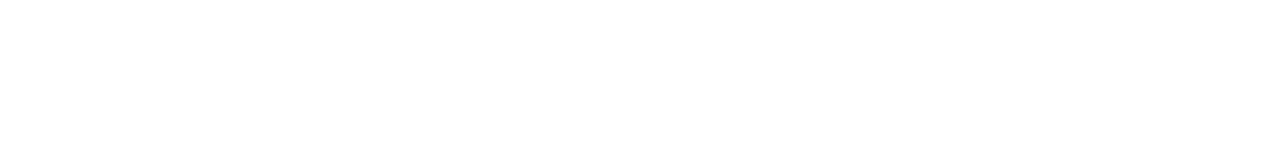
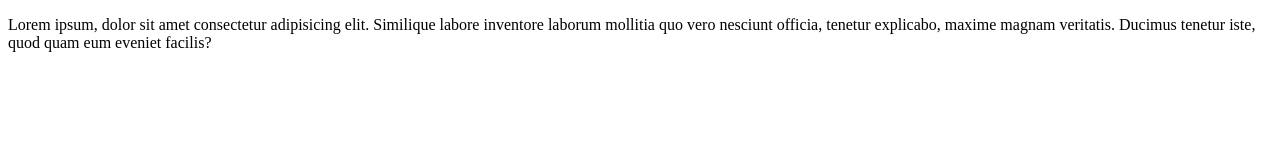
Before and after one commit to Alamin573190/my-first-github-repo, a plain HTML site: page index.html in a window 1280 px wide. Drawn offline with Linux system fonts and the light colour scheme.

Commit message:
my paragraph

```diff
--- a/index.html
+++ b/index.html
@@ -7,6 +7,6 @@
     <title>My first Ever Github Repo</title>
 </head>
 <body>
-
+    <p>Lorem ipsum, dolor sit amet consectetur adipisicing elit. Similique labore inventore laborum mollitia quo vero nesciunt officia, tenetur explicabo, maxime magnam veritatis. Ducimus tenetur iste, quod quam eum eveniet facilis?</p>
 </body>
 </html>
```
